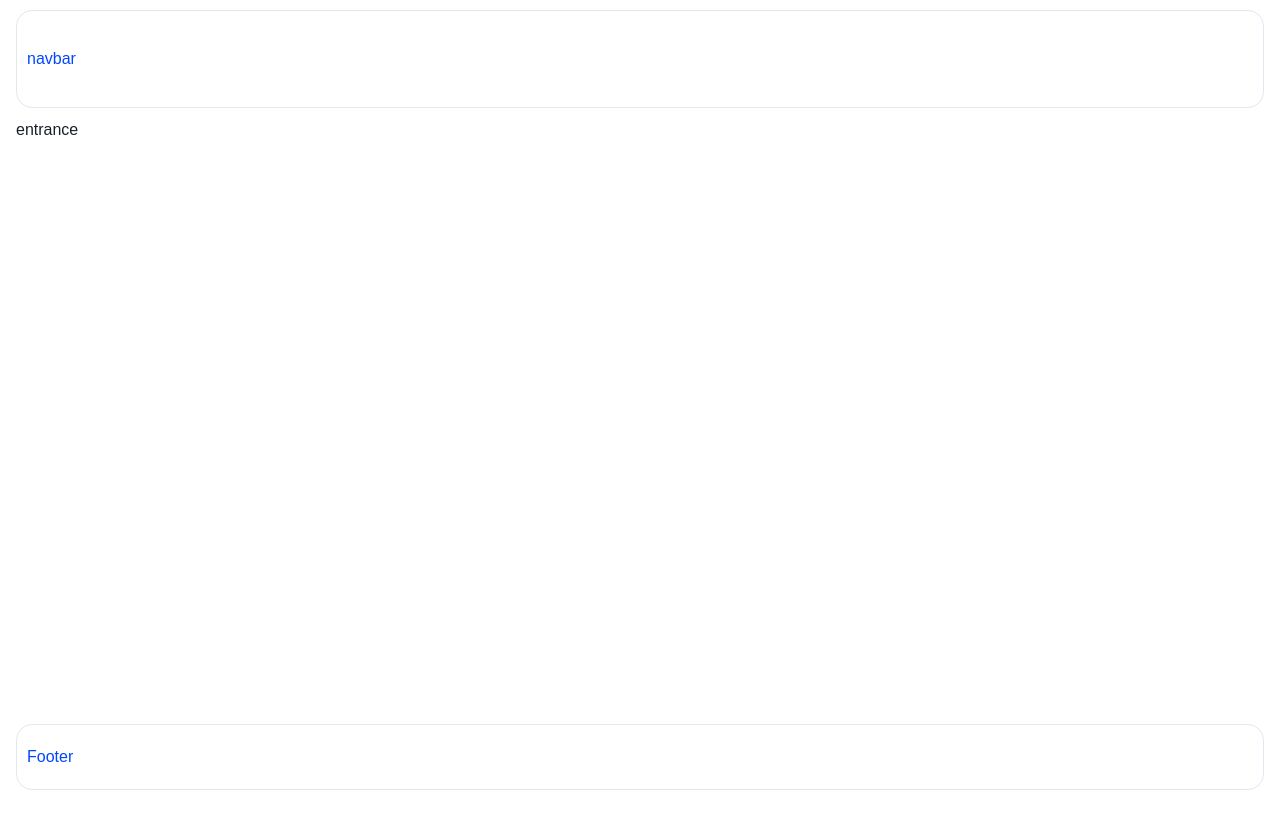
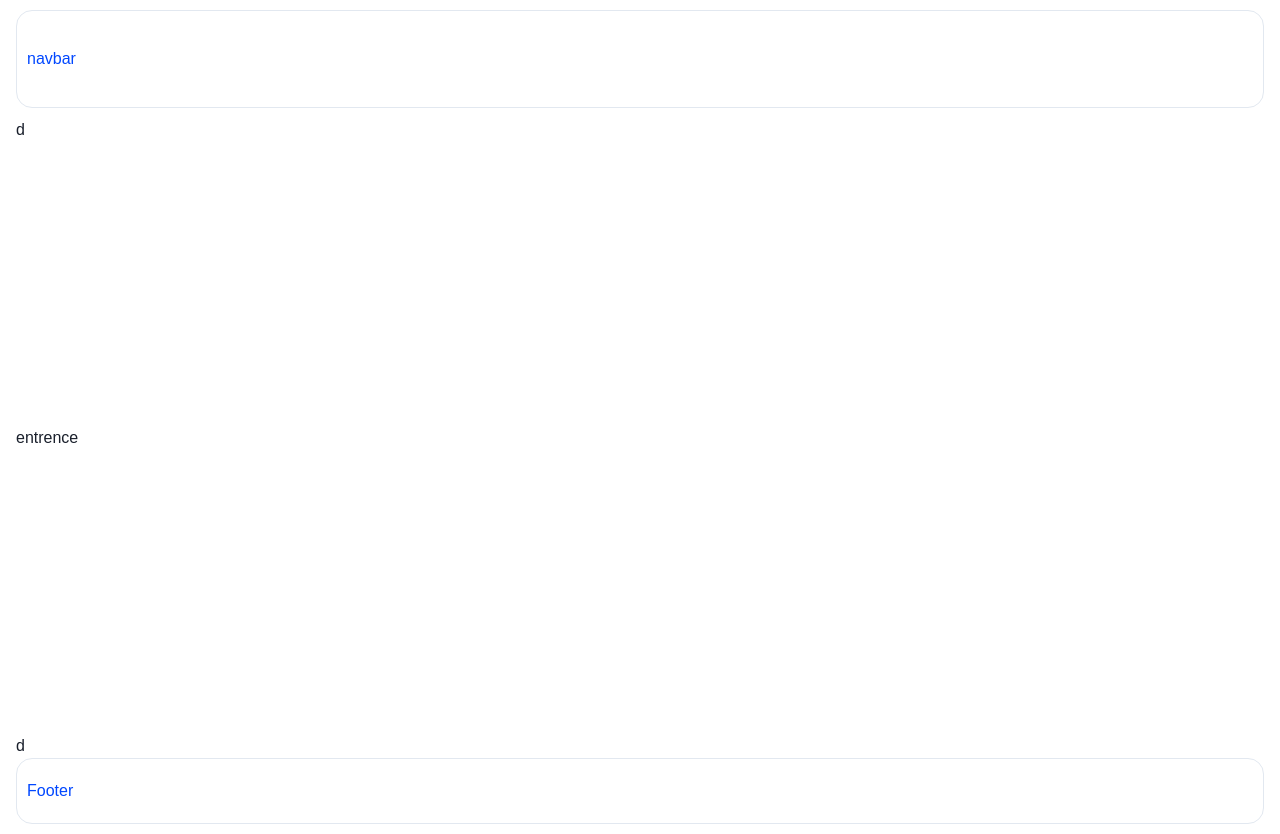
Before and after one commit to brandalx/EFSChat-client, a React (Vite) app: page / in a window 1280 px wide. Before the commit the page ends 800 px from the top, so only its background shows below. Built offline with nearby package versions, Linux system fonts and the light colour scheme.

Commit message:
geat: home basic layout

```diff
--- a/src/pages/Home.jsx
+++ b/src/pages/Home.jsx
@@ -4,7 +4,13 @@ export default function Home() {
   return (
     <Box>
       <Container maxW='1400px'>
-        <Box>entrance</Box>
+        <Box>
+          <Box h='80vh' display='flex' flexDir='column' justifyContent='space-between'>
+            <Box>d</Box>
+            <Box>entrence</Box>
+            <Box>d</Box>
+          </Box>
+        </Box>
       </Container>
     </Box>
   );
```
